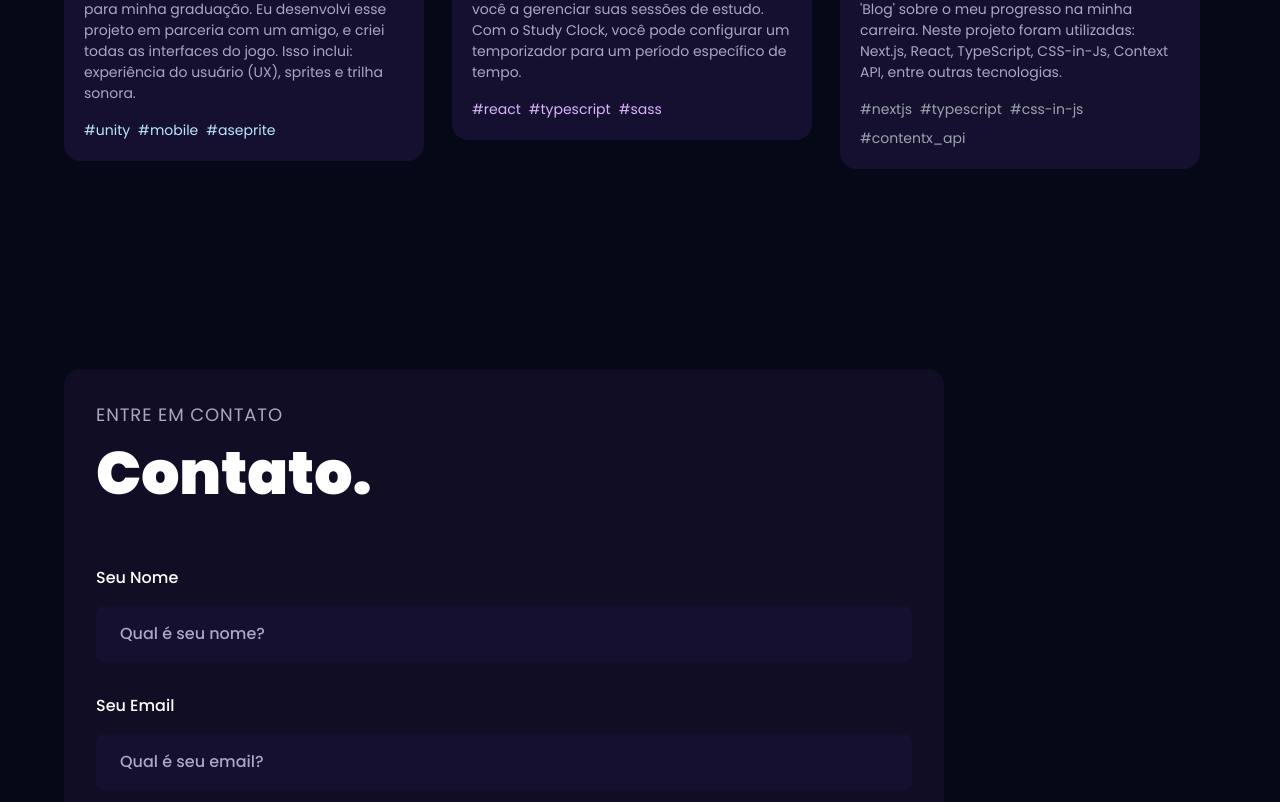
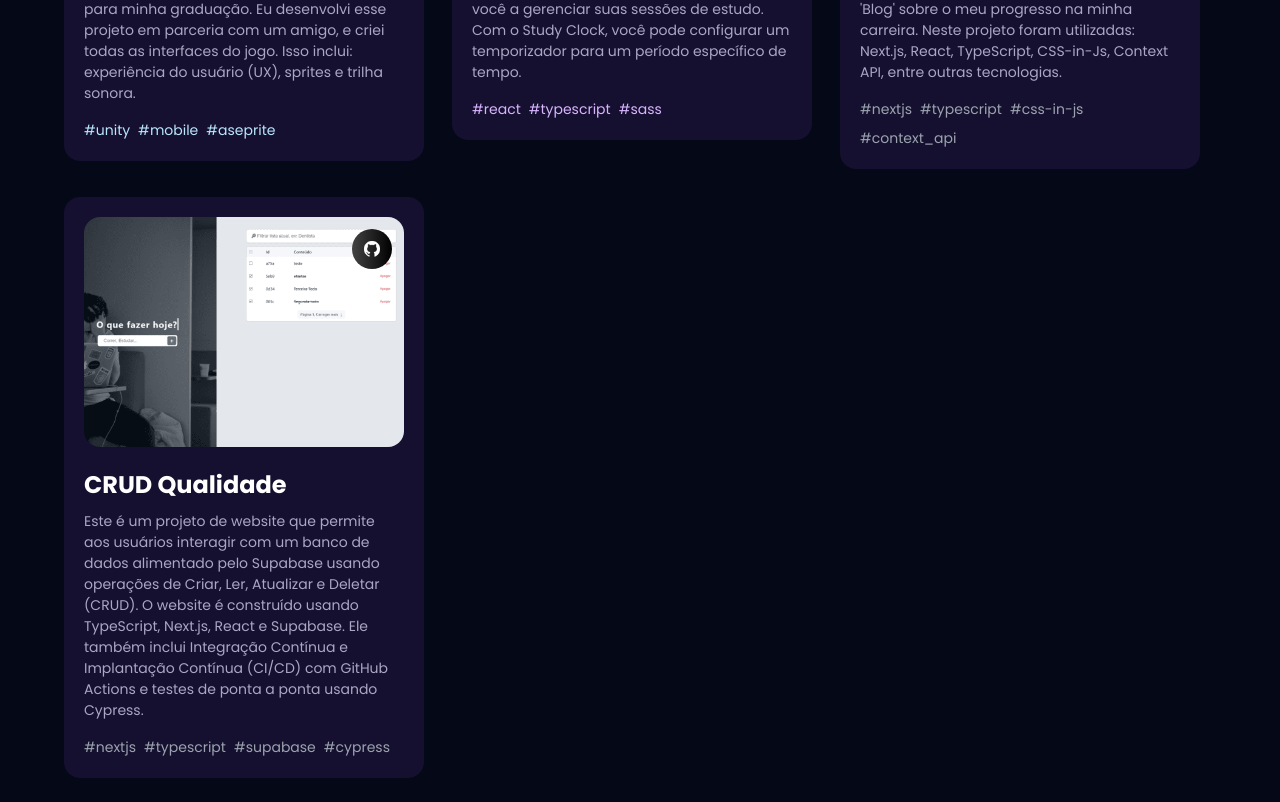
Before and after one commit to SamuelPiasecki/MyPersonalPortfolio, a React (Vite) app: page / in a window 1280 px wide. Shown: the part 4398-5200 px from the top of the page. Built offline with nearby package versions, Linux system fonts and the light colour scheme.

Commit message:
Add new project

```diff
--- a/src/assets/index.js
+++ b/src/assets/index.js
@@ -40,6 +40,7 @@ import notionary from "./notionary.png";
 import studyClock from "./studyClock.png";
 import talesOfTale from "./talesOfTale.png";
 import timeline from "./timeline.png";
+import crudQualidade from "./crud_qualidade.png";
 
 export {
   logo,
@@ -75,6 +76,7 @@ export {
   studyClock,
   talesOfTale,
   timeline,
+  crudQualidade,
   instagram,
   linkedin,
   brazil,
--- a/src/constants/index.js
+++ b/src/constants/index.js
@@ -26,6 +26,7 @@ import {
     studyClock,
     talesOfTale,
     timeline,
+    crudQualidade,
 } from "../assets";
 
 export const navLinks = [
@@ -300,13 +301,38 @@ const projects = [
                 color: "text-gray-400",
             },
             {
-                name: "contentx_api",
+                name: "context_api",
                 color: "text-gray-400",
             },
         ],
         image: timeline,
         source_code_link: "https://github.com/SamuelPiasecki/portifolio-ms",
     },
+    {
+        name: "CRUD Qualidade",
+        description:
+            "crudDescription",
+        tags: [
+            {
+                name: "nextjs",
+                color: "text-gray-400",
+            },
+            {
+                name: "typescript",
+                color: "text-gray-400",
+            },
+            {
+                name: "supabase",
+                color: "text-gray-400",
+            },
+            {
+                name: "cypress",
+                color: "text-gray-400",
+            },
+        ],
+        image: crudQualidade,
+        source_code_link: "https://github.com/SamuelPiasecki/CRUD_Qualidade",
+    },
 ];
 
 export { services, technologies, experiences, projects };
--- a/src/i18n/translations/en.json
+++ b/src/i18n/translations/en.json
@@ -36,6 +36,7 @@
         "talesOfTaleDescription": "This mobile game was created as my Final Paper for my graduation. I created this project with a friend, and I created all the interfaces of the game. This includes: UX, sprites, and soundtrack.",
         "studyClockDescription": "Study Clock is a simple application built with React and TypeScript that helps you manage your study sessions. With Study Clock, you can set a timer for a specific amount of time.",
         "timelineDescription": "Project with Next.js developed during a course in Alura, where the idea was to develop a 'Blog' about my progress in my careear. In this project was used: Next.js, React, Typescript, CSS-in-Js, Context API, amoung others techs.",
+        "crudDescription": "This is a website project that allows users to interact with a database powered by Supabase using Create, Read, Update, and Delete (CRUD) operations. The website is built using TypeScript, Next.js, React, and Supabase. It also includes Continuous Integration and Continuous Deployment (CI/CD) with GitHub Actions and end-to-end testing using Cypress.",
 
         "getInTouch": "get in touch",
         "contact": "Contact",
--- a/src/i18n/translations/ptBR.json
+++ b/src/i18n/translations/ptBR.json
@@ -36,6 +36,7 @@
         "talesOfTaleDescription": "Este jogo para dispositivos móveis foi criado como meu Trabalho de Conclusão de Curso para minha graduação. Eu desenvolvi esse projeto em parceria com um amigo, e criei todas as interfaces do jogo. Isso inclui: experiência do usuário (UX), sprites e trilha sonora.",
         "studyClockDescription": "O Study Clock é um aplicativo simples construído com React e TypeScript que ajuda você a gerenciar suas sessões de estudo. Com o Study Clock, você pode configurar um temporizador para um período específico de tempo.",
         "timelineDescription": "Projeto com Next.js desenvolvido durante um curso na Alura, onde a ideia era criar um 'Blog' sobre o meu progresso na minha carreira. Neste projeto foram utilizadas: Next.js, React, TypeScript, CSS-in-Js, Context API, entre outras tecnologias.",
+        "crudDescription": "Este é um projeto de website que permite aos usuários interagir com um banco de dados alimentado pelo Supabase usando operações de Criar, Ler, Atualizar e Deletar (CRUD). O website é construído usando TypeScript, Next.js, React e Supabase. Ele também inclui Integração Contínua e Implantação Contínua (CI/CD) com GitHub Actions e testes de ponta a ponta usando Cypress.",
 
         "getInTouch": "entre em contato",
         "contact": "Contato",
```
Also changed, not shown: src/assets/crud_qualidade.png (added).
